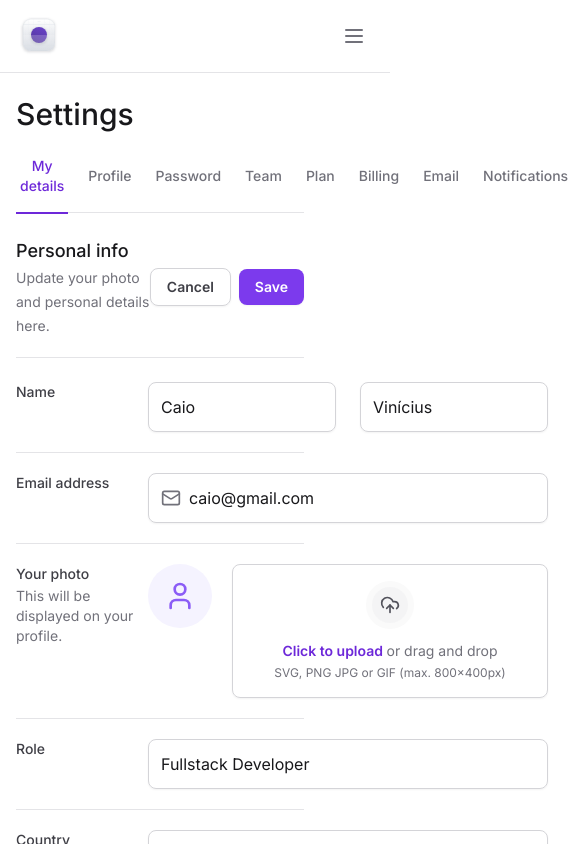
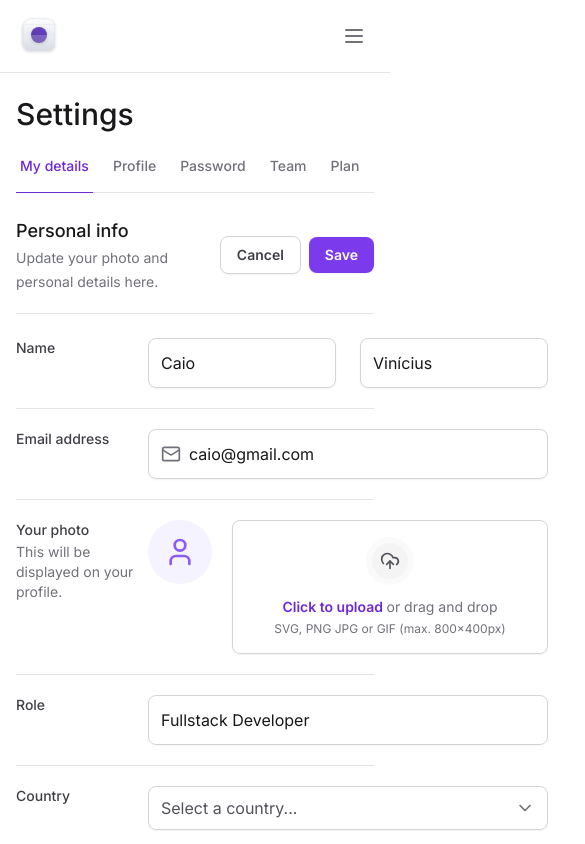
Before and after one commit to CaioVinicius7/untitled-ui, a Next.js app: page / in a window 390 px wide. Shown: the top 844 px of the page, 585 px wide, since content can reach past the window. Built offline with nearby package versions, Linux system fonts and the light colour scheme.

Commit message:
feat: :iphone: Responsividade das Tabs

```diff
--- a/package.json
+++ b/package.json
@@ -11,6 +11,7 @@
   "dependencies": {
     "@formkit/auto-animate": "^0.7.0",
     "@radix-ui/react-collapsible": "^1.0.3",
+    "@radix-ui/react-scroll-area": "^1.0.4",
     "@radix-ui/react-select": "^1.2.2",
     "@radix-ui/react-tabs": "^1.0.4",
     "@types/node": "20.4.5",
--- a/src/app/layout.tsx
+++ b/src/app/layout.tsx
@@ -17,10 +17,10 @@
   return (
     <html lang="pt-BR" className="antialiased">
       <body className={inter.className}>
-        <div className="grid min-h-screen grid-cols-app">
+        <div className="min-h-screen lg:grid lg:grid-cols-app">
           <Sidebar />
 
-          <main className="px-4 pb-12 pt-24 lg:col-start-2 lg:px-8 lg:pb-12 lg:pt-8">
+          <main className="max-w-[100vw] px-4 pb-12 pt-24 lg:col-start-2 lg:px-8 lg:pb-12 lg:pt-8">
             {children}
           </main>
         </div>
--- a/src/components/SettingsTabs/TabItem.tsx
+++ b/src/components/SettingsTabs/TabItem.tsx
@@ -15,7 +15,7 @@
       value={value}
       className="group relative px-1 pb-4 text-sm font-medium text-zinc-500 outline-none hover:text-violet-700 data-[state=active]:text-violet-700"
     >
-      <span className="rounded group-focus-visible:ring-2 group-focus-visible:ring-violet-400 group-focus-visible:ring-offset-4">
+      <span className="whitespace-nowrap rounded group-focus-visible:ring-2 group-focus-visible:ring-violet-400 group-focus-visible:ring-offset-4">
         {title}
       </span>
 
--- a/src/components/SettingsTabs/index.tsx
+++ b/src/components/SettingsTabs/index.tsx
@@ -2,6 +2,7 @@
 
 import { useState } from "react";
 import * as Tabs from "@radix-ui/react-tabs";
+import * as ScrollArea from "@radix-ui/react-scroll-area";
 
 import { TabItem } from "./TabItem";
 
@@ -10,6 +11,8 @@
 
   return (
     <Tabs.Root value={currentTab} onValueChange={setCurrentTab}>
+      <ScrollArea.Root type="scroll" className="w-full">
+        <ScrollArea.Viewport className="w-full overflow-x-scroll">
           <Tabs.List className="mt-6 flex w-full items-center gap-4 border-b border-b-zinc-200">
             <TabItem
               value="my-details"
@@ -26,8 +29,16 @@
               title="Password"
               isSelected={currentTab === "password"}
             />
-        <TabItem value="team" title="Team" isSelected={currentTab === "team"} />
-        <TabItem value="plan" title="Plan" isSelected={currentTab === "plan"} />
+            <TabItem
+              value="team"
+              title="Team"
+              isSelected={currentTab === "team"}
+            />
+            <TabItem
+              value="plan"
+              title="Plan"
+              isSelected={currentTab === "plan"}
+            />
             <TabItem
               value="billing"
               title="Billing"
@@ -48,8 +59,21 @@
               title="Integrations"
               isSelected={currentTab === "integrations"}
             />
-        <TabItem value="api" title="API" isSelected={currentTab === "api"} />
+            <TabItem
+              value="api"
+              title="API"
+              isSelected={currentTab === "api"}
+            />
           </Tabs.List>
+        </ScrollArea.Viewport>
+
+        <ScrollArea.Scrollbar
+          orientation="horizontal"
+          className="flex h-0.5 translate-y-1.5 touch-none select-none flex-col bg-zinc-100"
+        >
+          <ScrollArea.Thumb className="relative flex-1 rounded-lg bg-zinc-300" />
+        </ScrollArea.Scrollbar>
+      </ScrollArea.Root>
     </Tabs.Root>
   );
 }
```
Also changed, not shown: 1 other file (tests, documents, lock files or other folders). Lines whose indentation alone changed are shown as unchanged.
